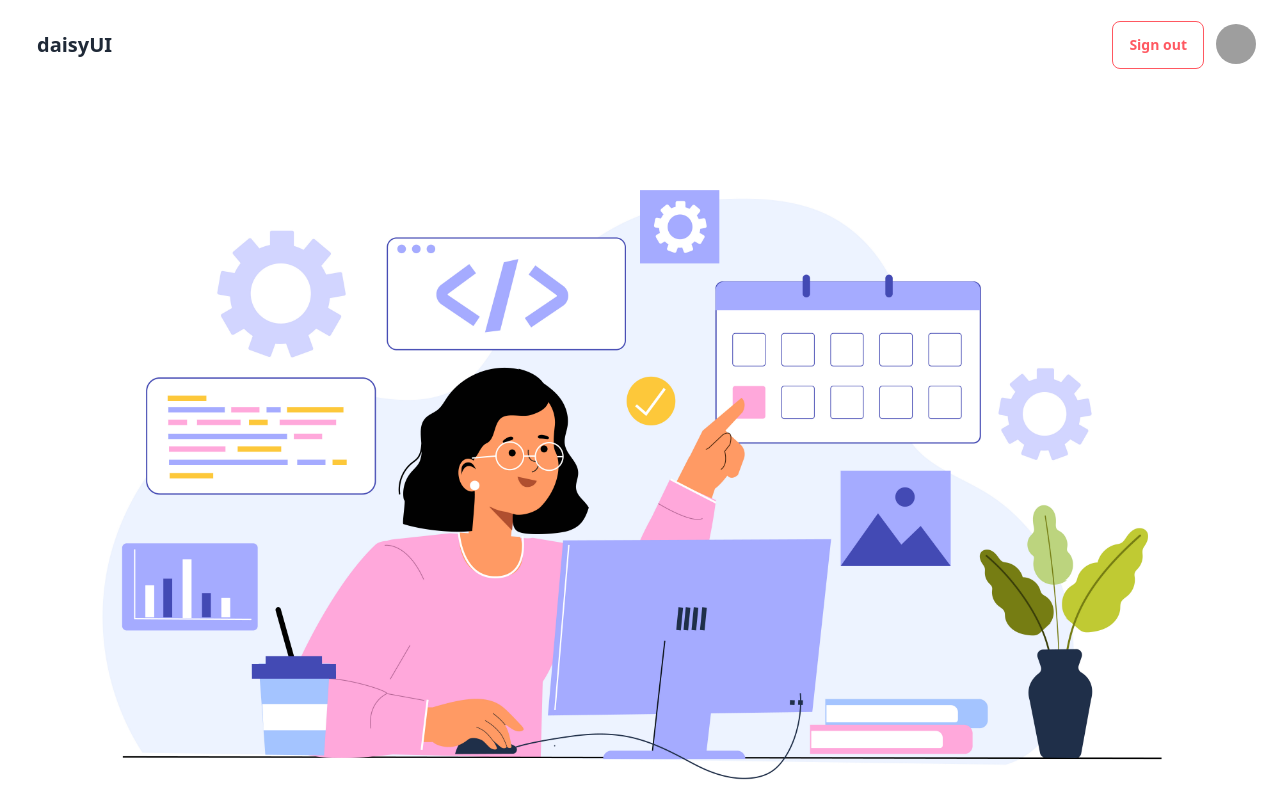
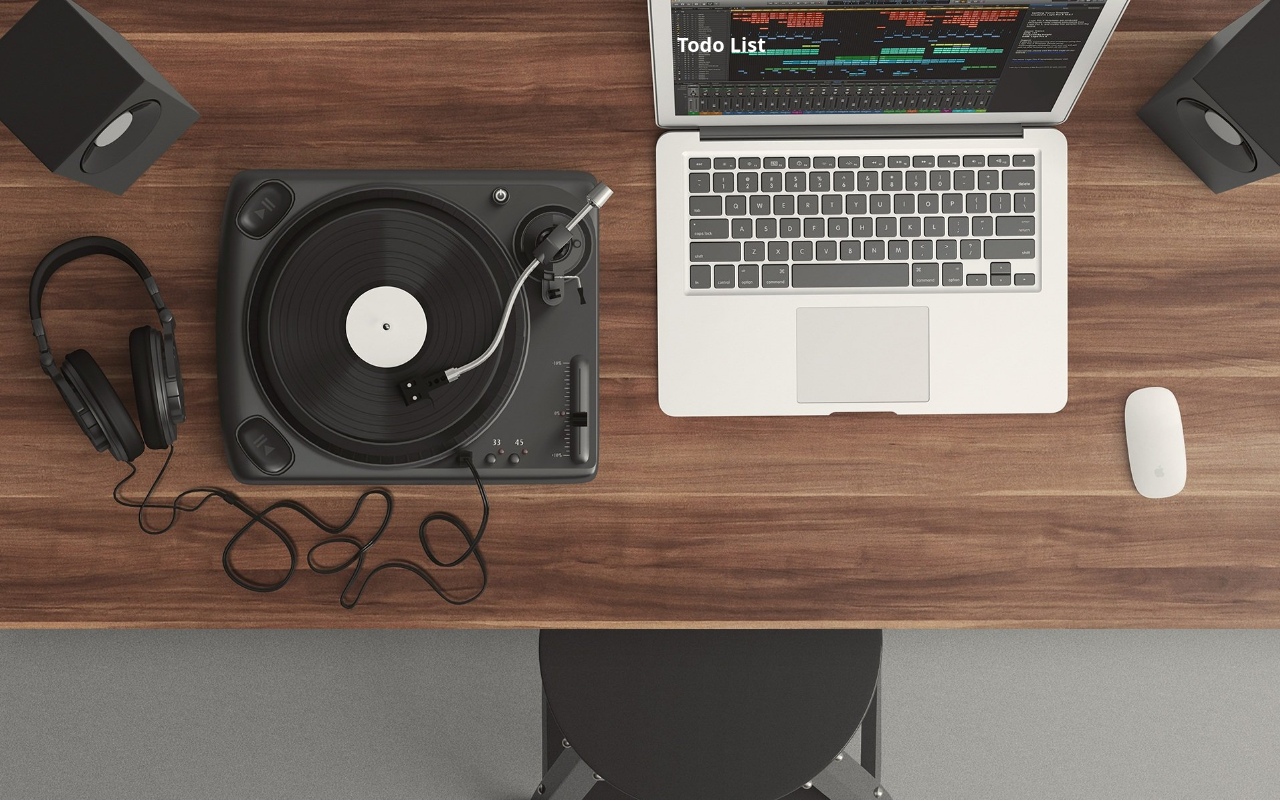
Before and after one commit to Mahmoudbaky/Full-stack-todo-list-frontend, a React (Vite) app: page / in a window 1280 px wide. Built offline with nearby package versions, Linux system fonts and the light colour scheme; grey boxes are pictures that could not be loaded.

Commit message:
second commit

```diff
--- /dev/null
+++ b/src/components/NavBar.jsx
@@ -0,0 +1,49 @@
+import React from "react";
+
+const NavBar = () => {
+  return (
+    <nav className="p-3 bg-transparent top-0 fixed w-[100%] z-auto">
+      <div className="navbar bg-base-100 bg-transparent">
+        <div className="flex-1">
+          <a className="btn btn-ghost text-xl text-white">Todo List</a>
+        </div>
+        <div className="flex-none gap-2">
+          <button className="btn btn-outline btn-error"> Sign out </button>
+          <div className="dropdown dropdown-end">
+            <div
+              tabIndex={0}
+              role="button"
+              className="btn btn-ghost btn-circle avatar"
+            >
+              <div className="w-10 rounded-full">
+                <img
+                  alt="Tailwind CSS Navbar component"
+                  src="https://img.daisyui.com/images/stock/photo-1534528741775-53994a69daeb.webp"
+                />
+              </div>
+            </div>
+            {/* <ul
+              tabIndex={0}
+              className="menu menu-sm dropdown-content bg-base-100 rounded-box z-[1] mt-3 w-52 p-2 shadow"
+            >
+              <li>
+                <a className="justify-between">
+                  Profile
+                  <span className="badge">New</span>
+                </a>
+              </li>
+              <li>
+                <a>Settings</a>
+              </li>
+              <li>
+                <a>Logout</a>
+              </li>
+            </ul> */}
+          </div>
+        </div>
+      </div>
+    </nav>
+  );
+};
+
+export default NavBar;
--- /dev/null
+++ b/src/components/index.js
@@ -0,0 +1 @@
+export { default as Navbar } from "./NavBar";
--- a/src/pages/TodoListPage.jsx
+++ b/src/pages/TodoListPage.jsx
@@ -1,53 +1,31 @@
 import React from "react";
-import work from "../assets/work.jpg";
+import desk from "../assets/desk.jpg";
+import { Navbar } from "../components";
 
 const TodoListPage = () => {
+  const parentStyle = {
+    backgroundImage: `url(${desk})`,
+    backgroundRepeat: "no-repeat",
+    backgroundSize: "cover", // Adjust as needed (cover, contain, etc.)
+    backgroundColor: "black", // Fallback color if the image doesn't load
+    minHeight: "100vh", // Ensure the background covers the entire viewport
+  };
+
+  const overLay = {
+    minHeight: "100vh",
+    backgroundColor: "rgba(0, 0, 0, 0.5)", // Adjust the opacity of the overlay
+  };
+
   return (
     <section id="todo-page">
       <div id="nav-image">
-        <nav className="p-3 ">
-          <div className="navbar bg-base-100">
-            <div className="flex-1">
-              <a className="btn btn-ghost text-xl">daisyUI</a>
-            </div>
-            <div className="flex-none gap-2">
-              <button className="btn btn-outline btn-error"> Sign out </button>
-              <div className="dropdown dropdown-end">
-                <div
-                  tabIndex={0}
-                  role="button"
-                  className="btn btn-ghost btn-circle avatar"
-                >
-                  <div className="w-10 rounded-full">
-                    <img
-                      alt="Tailwind CSS Navbar component"
-                      src="https://img.daisyui.com/images/stock/photo-1534528741775-53994a69daeb.webp"
-                    />
-                  </div>
-                </div>
-                <ul
-                  tabIndex={0}
-                  className="menu menu-sm dropdown-content bg-base-100 rounded-box z-[1] mt-3 w-52 p-2 shadow"
-                >
-                  <li>
-                    <a className="justify-between">
-                      Profile
-                      <span className="badge">New</span>
-                    </a>
-                  </li>
-                  <li>
-                    <a>Settings</a>
-                  </li>
-                  <li>
-                    <a>Logout</a>
-                  </li>
-                </ul>
-              </div>
-            </div>
+        <div
+          className="flex justify-center items-center h-[500px]"
+          style={parentStyle}
+        >
+          <div style={overLay}>
+            <Navbar />
           </div>
-        </nav>
-        <div className="min-h-8">
-          <img src={work} alt="image" />
         </div>
       </div>
     </section>
@@ -55,3 +33,7 @@ const TodoListPage = () => {
 };
 
 export default TodoListPage;
+
+{
+  /* <img src={desk} alt="image" className="object-bottom" /> */
+}
```
Also changed, not shown: src/assets/desk.jpg (added).
